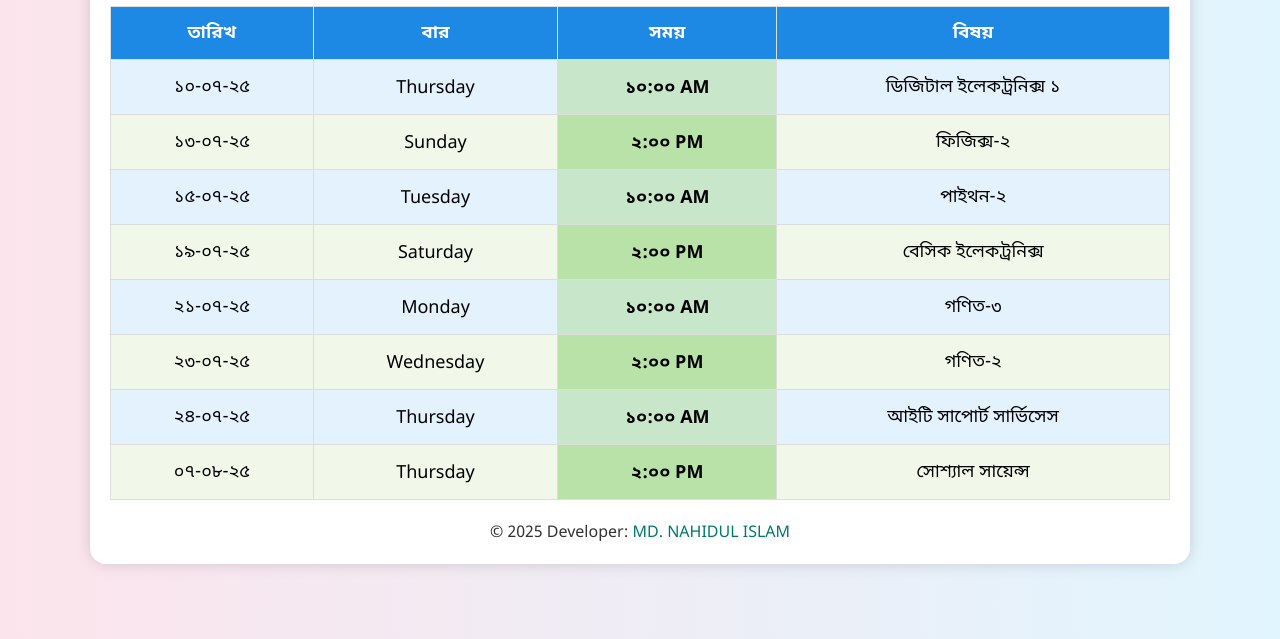
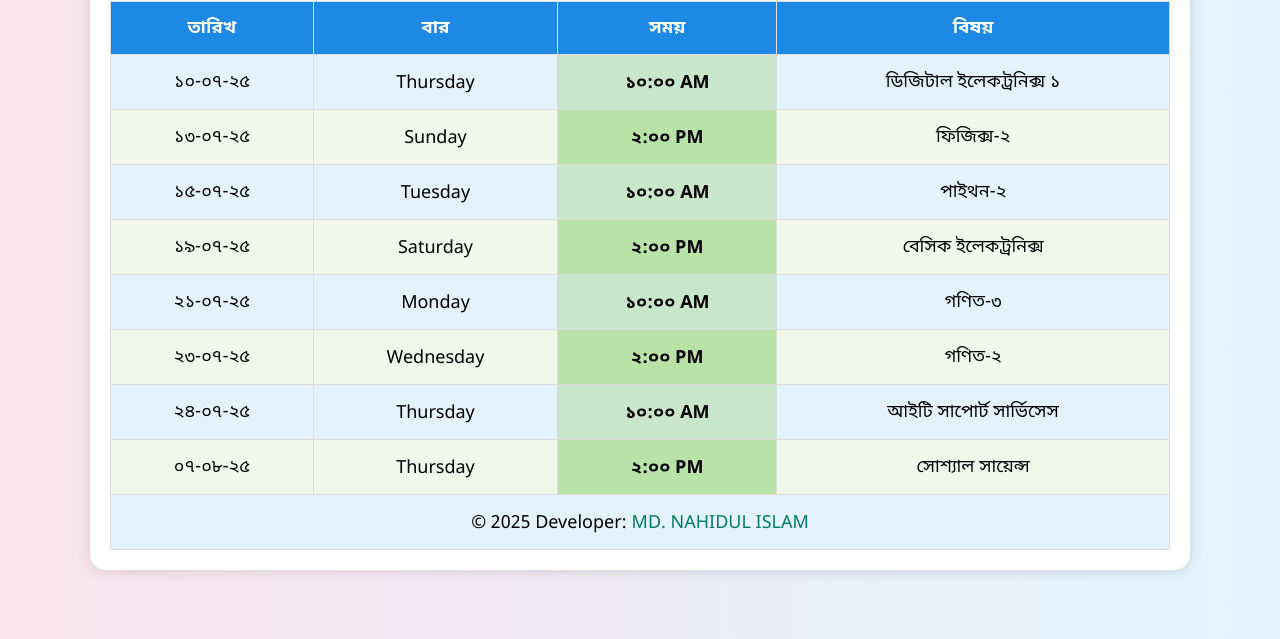
Before and after one commit to CYBERCOP-404/3RD_EXAM_ROOTINE, a plain HTML site: page index.html in a window 1280 px wide. Shown: the part 161-800 px from the top of the page. Drawn offline with Linux system fonts and the light colour scheme.

Commit message:
Update index.html

```diff
--- a/index.html
+++ b/index.html
@@ -97,13 +97,6 @@
       transform: scale(1.05);
     }
 
-    .footer {
-      text-align: center;
-      margin-top: 20px;
-      font-size: 16px;
-      color: #333;
-    }
-
     .footer a {
       text-decoration: none;
       color: #00796b;
@@ -124,16 +117,13 @@
         top: 15px;
         right: 15px;
       }
-
-      .footer {
-        font-size: 14px;
-      }
     }
   </style>
 </head>
 <body>
 
 <div id="routine" class="routine-box">
+  <!-- ডাউনলোড বাটন কেবল ওয়েব ব্রাউজারে দেখা যাবে -->
   <button class="download-btn" id="downloadBtn" onclick="downloadRoutine()">⬇ ডাউনলোড</button>
 
   <h1>📘 পরীক্ষার রুটিন</h1>
@@ -155,12 +145,12 @@
       <tr class="highlight-afternoon"><td>২৩-০৭-২৫</td><td>Wednesday</td><td>২:০০ PM</td><td>গণিত‑২</td></tr>
       <tr class="highlight-morning"><td>২৪-০৭-২৫</td><td>Thursday</td><td>১০:০০ AM</td><td>আইটি সাপোর্ট সার্ভিসেস</td></tr>
       <tr class="highlight-afternoon"><td>০৭-০৮-২৫</td><td>Thursday</td><td>২:০০ PM</td><td>সোশ্যাল সায়েন্স</td></tr>
+      <!-- Footer Row -->
+      <tr>
+        <td colspan="4" class="footer">© 2025 Developer: <a href="https://cybercop-404.github.io/" target="_blank">MD. NAHIDUL ISLAM</a></td>
+      </tr>
     </tbody>
   </table>
-
-  <div class="footer">
-    © 2025 Developer: <a href="https://cybercop-404.github.io/" target="_blank">MD. NAHIDUL ISLAM</a>
-  </div>
 </div>
 
 <script src="https://html2canvas.hertzen.com/dist/html2canvas.min.js"></script>
@@ -169,7 +159,7 @@
     const routine = document.getElementById('routine');
     const btn = document.getElementById('downloadBtn');
 
-    // Hide the download button temporarily
+    // Hide the download button before capture
     btn.style.display = 'none';
 
     html2canvas(routine).then(canvas => {
@@ -178,7 +168,7 @@
       link.href = canvas.toDataURL('image/png');
       link.click();
 
-      // Show the button again after capture
+      // Restore the download button
       btn.style.display = 'block';
       btn.textContent = "✅ ডাউনলোড সম্পন্ন!";
       btn.disabled = true;
```
